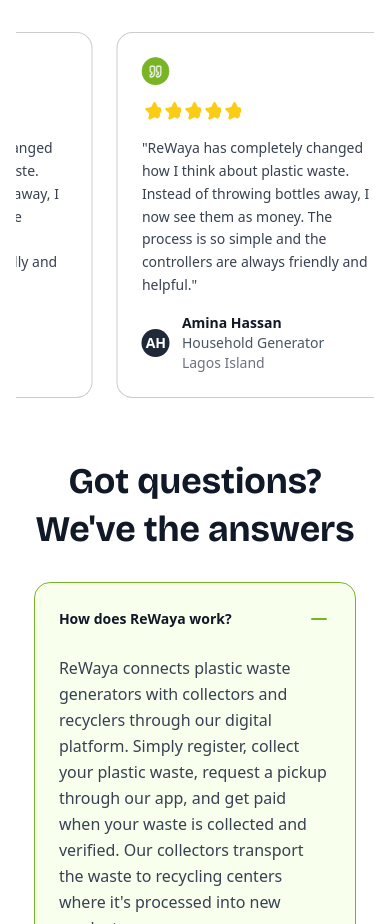
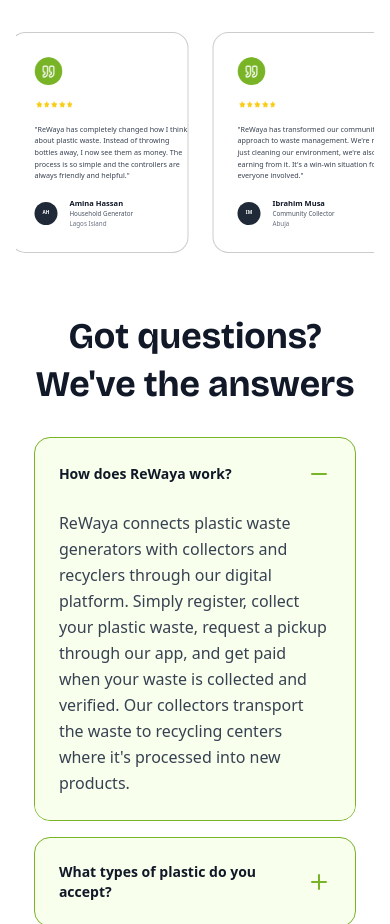
Before and after one commit to userawaya/rewaya-2.0, a React (Vite) app: page / in a window 390 px wide. Shown: the part 5044-5968 px from the top of the page. Built offline with nearby package versions, Linux system fonts and the light colour scheme.

Commit message:
slide fix

```diff
--- a/src/components/TestimonialsSection.tsx
+++ b/src/components/TestimonialsSection.tsx
@@ -117,23 +117,24 @@ const Testimonials: React.FC = () => {
             {loopedTestimonials.map((t, index) => (
               <div
                 key={index}
-                className="bg-white rounded-2xl p-6 border border-[#00000033] w-[80%] sm:w-[30%] flex-shrink-0"
+                className="bg-white rounded-2xl p-6 border border-[#00000033] w-[50%] sm:w-[30%] flex-shrink-0"
               >
+
                 <img src='/quotes.png' className="w-7 sm:w-10 h-7 sm:h-10 rounded-full mb-4 object-cover" />
                 <div className='flex flex-row w-[12%]'>
-                <img src='/stars-2.png' className="w-5 h-5 rounded-full mb-4 object-cover mx-auto" />
-                <img src='/stars-2.png' className="w-5 h-5 rounded-full mb-4 object-cover mx-auto" />
-                <img src='/stars-2.png' className="w-5 h-5 rounded-full mb-4 object-cover mx-auto" />
-                <img src='/stars-2.png' className="w-5 h-5 rounded-full mb-4 object-cover mx-auto" />
-                <img src='/stars-2.png' className="w-5 h-5 rounded-full mb-4 object-cover mx-auto" />
+                <img src='/stars-2.png' className="w-[7.660799980163574px] sm:w-5 h-[7.660799980163574] sm:h-5 rounded-full mb-4 object-cover mx-auto" />
+                <img src='/stars-2.png' className="w-[7.660799980163574px] sm:w-5 h-[7.660799980163574] sm:h-5 rounded-full mb-4 object-cover mx-auto" />
+                <img src='/stars-2.png' className="w-[7.660799980163574px] sm:w-5 h-[7.660799980163574] sm:h-5 rounded-full mb-4 object-cover mx-auto" />
+                <img src='/stars-2.png' className="w-[7.660799980163574px] sm:w-5 h-[7.660799980163574] sm:h-5 rounded-full mb-4 object-cover mx-auto" />
+                <img src='/stars-2.png' className="w-[7.660799980163574px] sm:w-5 h-[7.660799980163574] sm:h-5 rounded-full mb-4 object-cover mx-auto" />
 
                 </div>
-                <blockquote className="text-gray-700 text-sm sm:text-2xl mb-4 leading-relaxed">
+                <blockquote className="text-gray-700 text-[7.18px] w-[154.37185668945312px] sm:w-full sm:text-[15px] mb-4 leading-relaxed">
                   "{t.quote}"
                 </blockquote>
                 <div className="flex items-center space-x-3">
-                  <div className="w-7 sm:w-12 h-7 sm:h-12 bg-gray-800 rounded-full flex items-center justify-center overflow-hidden">
-                    <span className="text-white text-sm font-semibold">
+                  <div className="w-[22.982398986816406px] sm:w-12 h-[22.982398986816406px] sm:h-12 bg-gray-800 rounded-full flex items-center justify-center overflow-hidden">
+                    <span className="text-white text-[4.79px] sm:text-sm font-semibold">
                       {t.name
                         .split(" ")
                         .map((n) => n[0])
@@ -141,14 +142,15 @@ const Testimonials: React.FC = () => {
                     </span>
                   </div>
                   <div className="text-left">
-                    <h4 className="font-semibold text-gray-900 text-sm">
+                    <h4 className="font-semibold text-gray-900 text-[7.54px] sm:text-sm">
                       {t.name}
                     </h4>
-                    <p className="text-gray-600 text-sm sm:text-xs">{t.role}</p>
-                    <p className="text-gray-500 text-sm sm:text-xs">{t.location}</p>
+                    <p className="text-gray-600  text-[6.28px] sm:text-xs">{t.role}</p>
+                    <p className="text-gray-500 text-[6.28px] sm:text-xs">{t.location}</p>
                   </div>
                 </div>
-              </div>
+                </div>
+
             ))}
           </div>
         </div>
```
